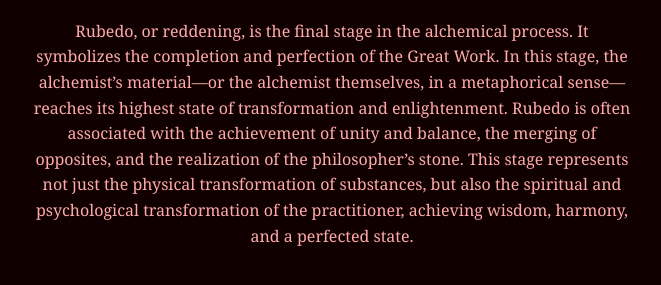
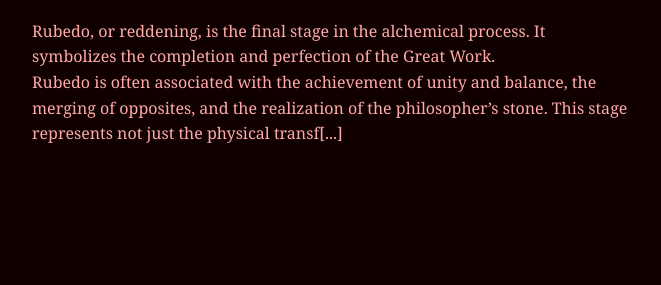
Before and after one commit to 1gso/1gso.github.io, a plain HTML site: page index.html in a window 1280 px wide. Shown: the part 175-460 px from the top of the page, without its empty margins (308-969 px from the left). Drawn offline with Linux system fonts and the light colour scheme.

Commit message:
Update index.html
Align them left

```diff
--- a/index.html
+++ b/index.html
@@ -23,11 +23,13 @@
   </style>
 </head>
 <body>
+<body>
   <h1>Rubedo Capital</h1>
-  <p>
-    Rubedo, or reddening, is the final stage in the alchemical process. It symbolizes the completion and perfection of the Great Work. In this stage, the alchemist’s material—or the alchemist themselves, in a metaphorical sense—reaches its highest state of transformation and enlightenment.
-
-Rubedo is often associated with the achievement of unity and balance, the merging of opposites, and the realization of the philosopher’s stone. This stage represents not just the physical transformation of substances, but also the spiritual and psychological transformation of the practitioner, achieving wisdom, harmony, and a perfected state.
+  <p style="text-align: left;">
+    Rubedo, or reddening, is the final stage in the alchemical process. It symbolizes the completion and perfection of the Great Work.
+  </p>
+  <p style="text-align: left;">
+    Rubedo is often associated with the achievement of unity and balance, the merging of opposites, and the realization of the philosopher’s stone. This stage represents not just the physical transf[...]
   </p>
 </body>
 </html>
```
